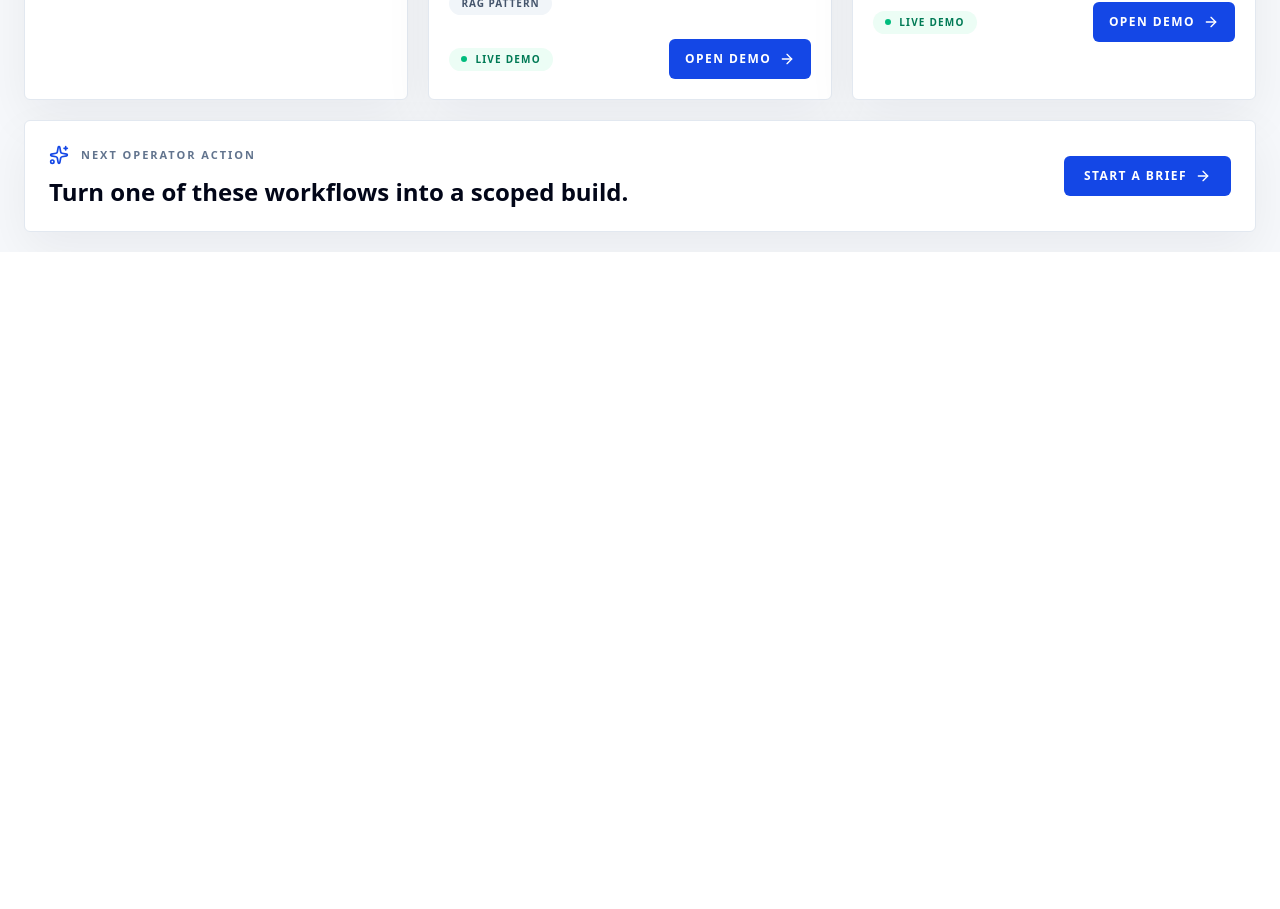
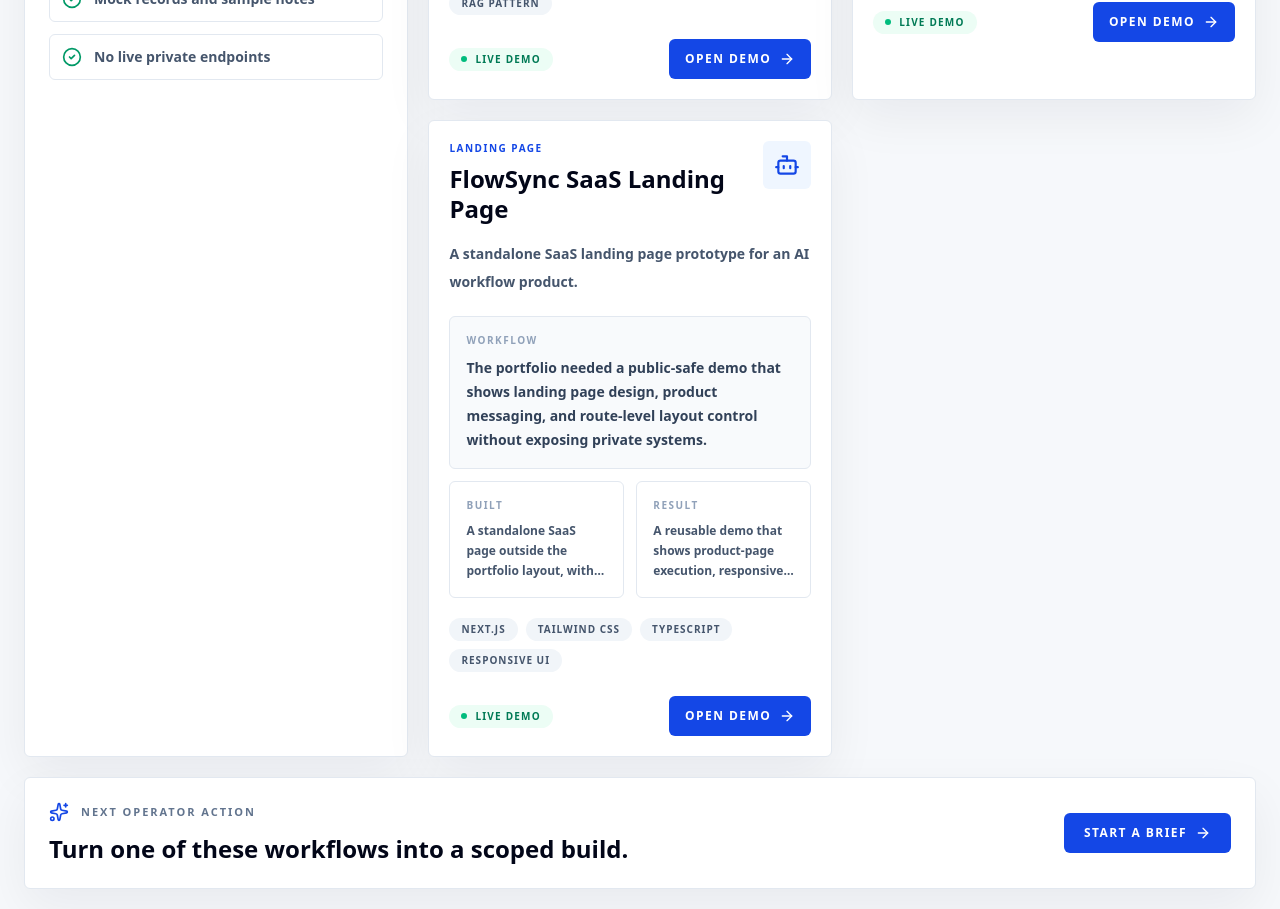
Before and after one commit to Manchinn/Portfolio, a Next.js app: page /demos in a window 1280 px wide. Shown: the part 1640-2549 px from the top of the page. Before the commit the page ends 1892 px from the top, so only its background shows below. Built offline with nearby package versions, Linux system fonts and the light colour scheme.

Commit message:
feat: add FlowSync SaaS project card

```diff
--- a/src/data/portfolio.ts
+++ b/src/data/portfolio.ts
@@ -302,6 +302,27 @@ export const projects: LocalizedData<Project[]> = {
         "Handled production backup, cleanup, and domain handoff planning",
       ],
     },
+    {
+      id: 5,
+      title: "FlowSync SaaS Landing Page",
+      description: "A standalone SaaS landing page prototype for an AI workflow product.",
+      longDescription: "Built a standalone FlowSync landing page demo with a separate route, product-focused navigation, hero section, feature grid, workflow explanation, pricing, testimonials, FAQ, and CTA sections.",
+      tech: ["Next.js", "Tailwind CSS", "TypeScript", "Responsive UI"],
+      image: "https://placehold.co/600x400/06b6d4/000000?text=FlowSync+SaaS",
+      demo: "/saas",
+      date: "2026",
+      category: "Landing Page",
+      caseStudy: {
+        problem: "The portfolio needed a public-safe demo that shows landing page design, product messaging, and route-level layout control without exposing private systems.",
+        built: "A standalone SaaS page outside the portfolio layout, with its own navbar and complete conversion-focused sections.",
+        result: "A reusable demo that shows product-page execution, responsive UI composition, and clear separation between portfolio navigation and campaign pages.",
+      },
+      highlights: [
+        "Created a standalone route without the portfolio Navbar",
+        "Composed complete SaaS sections from hero through FAQ and CTA",
+        "Kept all copy public-safe and prototype-focused",
+      ],
+    },
   ],
   th: [
     {
@@ -386,6 +407,27 @@ export const projects: LocalizedData<Project[]> = {
         "สร้าง workflow สำหรับ student logbook และงาน administration",
         "ทำ database-backed features และ dashboard screens",
         "ดูแล production backup, cleanup และ domain handoff planning",
+      ],
+    },
+    {
+      id: 5,
+      title: "FlowSync SaaS Landing Page",
+      description: "Prototype หน้า SaaS landing page แบบ standalone สำหรับผลิตภัณฑ์ AI workflow",
+      longDescription: "สร้างหน้า demo FlowSync แบบ standalone มี route แยก, product navigation, hero section, feature grid, วิธีทำงาน, pricing, testimonials, FAQ และ CTA ครบในหน้าเดียว",
+      tech: ["Next.js", "Tailwind CSS", "TypeScript", "Responsive UI"],
+      image: "https://placehold.co/600x400/06b6d4/000000?text=FlowSync+SaaS",
+      demo: "/saas",
+      date: "2026",
+      category: "Landing Page",
+      caseStudy: {
+        problem: "Portfolio ต้องมี demo ที่เปิด public ได้ เพื่อโชว์ landing page design, product messaging และการแยก layout ระดับ route โดยไม่เปิดเผยระบบ private",
+        built: "สร้างหน้า SaaS standalone ที่อยู่นอก portfolio layout พร้อม navbar ของตัวเอง และ section สำหรับ conversion ครบชุด",
+        result: "ได้ demo ที่ใช้โชว์ execution ของ product page, responsive UI composition และการแยก navigation ระหว่าง portfolio กับ campaign page อย่างชัดเจน",
+      },
+      highlights: [
+        "สร้าง route แยกโดยไม่มี portfolio Navbar",
+        "ประกอบ section ของ SaaS ครบตั้งแต่ hero ถึง FAQ และ CTA",
+        "รักษา copy ให้ public-safe และสื่อว่าเป็น prototype",
       ],
     },
   ],
```
